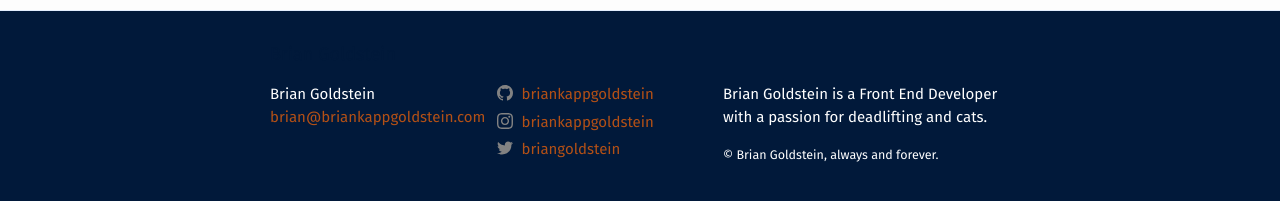
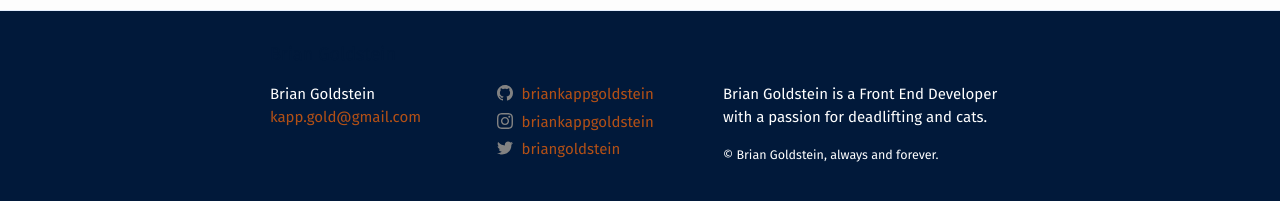
Before and after one commit to briankappgoldstein/new-site, a Jekyll site: the page built from index.md, in a window 1280 px wide and 900 px high, scrolled down 2794 px. Shown: the part 674-875 px from the top of the window. Built offline with Jekyll 4.4.1, drawn with Linux system fonts in a browser that asks for light colours.

Commit message:
encode email

```diff
--- a/Gemfile
+++ b/Gemfile
@@ -29,6 +29,7 @@
   gem "jekyll-sitemap"
   gem "jekyll-mentions"
   gem "jekyll-paginate"
+  gem "jekyll-email-protect"
 end
 
 # Windows does not include zoneinfo files, so bundle the tzinfo-data gem
--- a/_config.yml
+++ b/_config.yml
@@ -14,7 +14,7 @@
 # You can create any custom variable you would like, and they will be accessible
 # in the templates via {{ site.myvariable }}.
 title: Brian Goldstein
-email: brian@briankappgoldstein.com
+email: kapp.gold@gmail.com
 description: Brian Goldstein is a Front End Developer with a passion for deadlifting and cats.
 baseurl: "" # the subpath of your site, e.g. /blog
 url: "" # the base hostname & protocol for your site, e.g. http://example.com
@@ -44,6 +44,7 @@
   - jekyll-sitemap
   - jekyll-mentions
   - jekyll-paginate
+  - jekyll-email-protect
 
 # Exclude from processing.
 # The following items will not be processed, by default. Create a custom list
--- a/_includes/footer.html
+++ b/_includes/footer.html
@@ -16,7 +16,7 @@
             {%- endif -%}
             </li>
             {%- if site.email -%}
-            <li><a class="u-email" >{{ site.email }}</a></li><!-- href="mailto:{{ site.email }}"-->
+            <li><a class="u-email" href="mailto:{{ site.email | encode_email }}" title="Contact me">{{ site.email }}</a></li>
             {%- endif -%}
         </ul>
       </div>
```
Also changed, not shown: Gemfile.lock.
